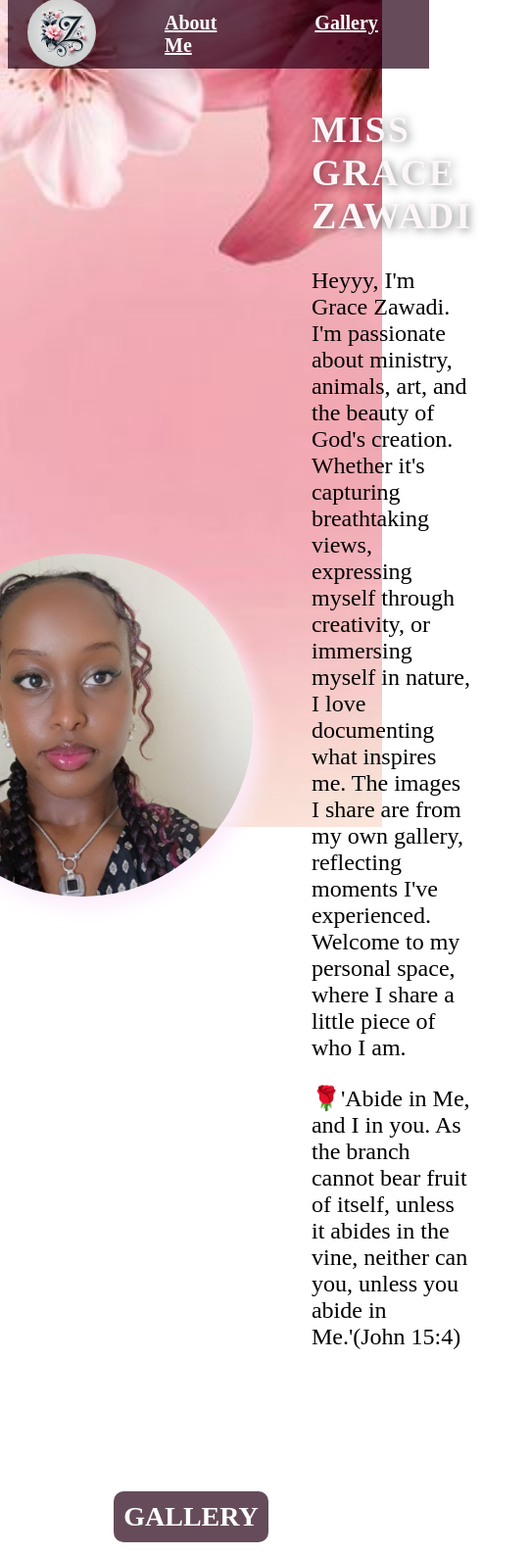
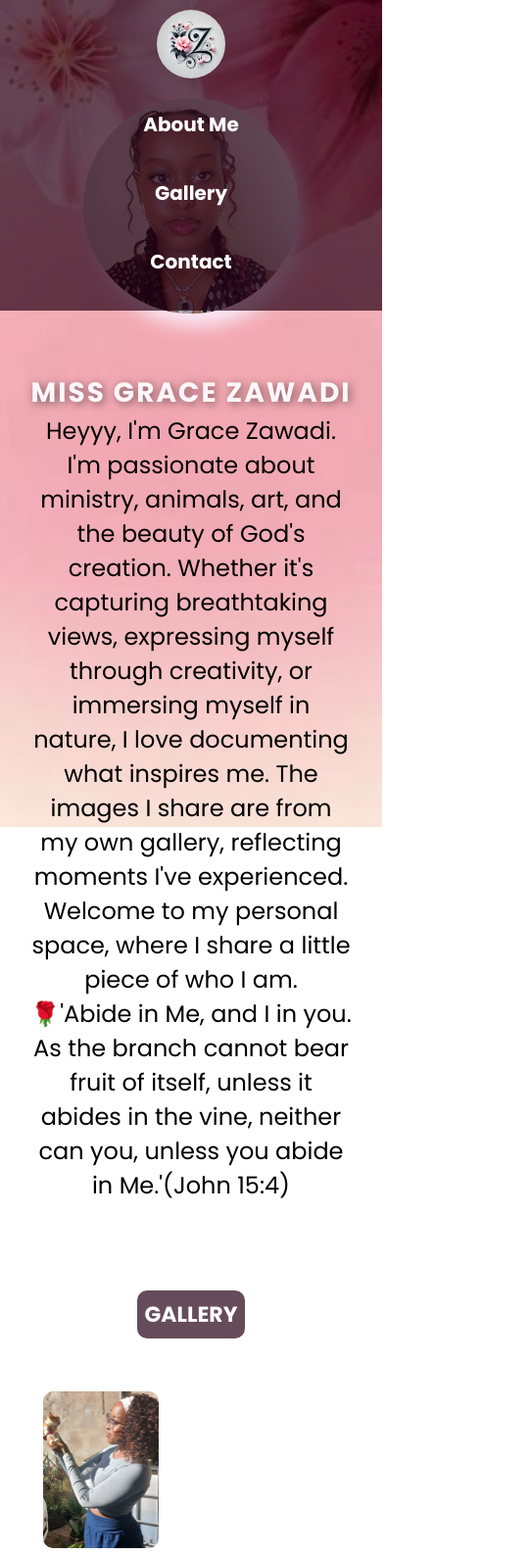
Before and after one commit to Chenzie2/Personal-website, a plain HTML site: page index.html in a window 390 px wide. Shown: the top 1587 px of the page at 98% size, 542 px wide, since content can reach past the window. Drawn offline with Linux system fonts and the light colour scheme.

Commit message:
Change font and deploy

```diff
--- a/index.html
+++ b/index.html
@@ -6,6 +6,7 @@
     <title>Grace Zawadi | Personal Gallery</title>
     <link rel="stylesheet" href="styles.css">
     <link rel="icon" type="image/png" href="./assets/logo.webp">
+    <link href="https://fonts.googleapis.com/css2?family=Poppins:wght@300;400;600;700&display=swap" rel="stylesheet">
     <link rel="stylesheet" href="https://cdnjs.cloudflare.com/ajax/libs/font-awesome/6.4.0/css/all.min.css">
 
 </head>
--- a/styles.css
+++ b/styles.css
@@ -1,3 +1,15 @@
+/* Import Google Font */
+@import url('https://fonts.googleapis.com/css2?family=Poppins:wght@300;400;600;700&display=swap');
+
+/* Global Reset */
+* {
+  margin: 0;
+  padding: 0;
+  box-sizing: border-box;
+  font-family: 'Poppins', sans-serif;
+}
+
+/* Background */
 .background {
   position: fixed;
   top: 0;
@@ -12,13 +24,14 @@
   height: 100%;
   object-fit: cover;
 }
-/* header */
+
+/* Header */
 .header {
   display: flex;
   align-items: center;
   justify-content: space-between;
   padding: 10px 20px;
-    background: rgba(37, 0, 21, 0.7); /* Keeps the header visible */
+  background: rgba(37, 0, 21, 0.7);
   position: fixed;
   width: 100%;
   height: 50px;
@@ -40,14 +53,17 @@
 }
 
 .nav-links li {
-    margin: 15px 30px; /* Proper spacing */
+  margin: 15px 30px;
 }
 
 .nav-links a {
   color: white;
   font-weight: bold;
   font-size: 20px;
+  text-decoration: none;
 }
+
+/* Hero */
 .hero {
   display: flex;
   align-items: center;
@@ -57,8 +73,9 @@
   text-align: left;
   max-width: 1300px;
   font-size: 24px;
+  margin: auto;
+}
 
-}
 .hero h1 {
   font-size: 38px;
   font-weight: bold;
@@ -71,36 +88,40 @@
 .hero img {
   width: 350px;
   height: 350px;
-    border-radius: 50%; /* Makes it a perfect circle */
+  border-radius: 50%;
   object-fit: cover;
   box-shadow: 7px 12px 20px rgb(252, 237, 252);
 }
 
-
 .hero div {
   max-width: 700px;
 }
+
+/* Container */
 .container {
   max-width: 95%;
   margin: auto;
   display: flex;
   flex-direction: column;
   align-items: center;
-    gap: 30px; /* Adds spacing between sections */
+  gap: 30px;
 }
+
+/* Section Headings */
 h2 {
   font-size: 28px;
   font-weight: bold;
   text-align: center;
   color: white;
   text-transform: uppercase;
-    margin: 20px auto; /* Centers the heading */
+  margin: 20px auto;
   padding: 10px;
   background: rgba(37, 0, 21, 0.7);
   border-radius: 10px;
-    width: fit-content; /* Makes it only as wide as the text */
+  width: fit-content;
 }
 
+/* Moments Section */
 .moments-category {
   display: flex;
   justify-content: center;
@@ -108,7 +129,7 @@ h2 {
   max-width: 85%;
   margin-bottom: 40px;
   padding: 30px;
-    border: 4px solid white; /* Frame */
+  border: 4px solid white;
   border-radius: 15px;
   box-shadow: 0px 0px 15px rgba(255, 255, 255, 0.2);
 }
@@ -116,27 +137,27 @@ h2 {
 .grid {
   display: flex;
   flex-wrap: wrap;
-    justify-content: space-between; /* Spreads images evenly */
+  justify-content: space-between;
   gap: 10px;
   width: 100%;
 }
 
 .grid img {
-    width: calc(100% / 5 - 12px);/* 5 images per row */
-    height: 230px; /* Fixed equal height */
+  width: calc(100% / 5 - 12px);
+  height: 230px;
   object-fit: cover;
   border-radius: 10px;
+  transition: transform 0.3s ease, box-shadow 0.3s ease;
 }
 
-
-
-/* Hover effect */
+/* Hover */
 .grid img:hover {
   transform: scale(1.05);
   box-shadow: 10px 20px 15px rgb(255, 255, 255);
   border-color: rgb(240, 88, 240);
 }
 
+/* Contact */
 .contact {
   text-align: center;
   background: rgba(56, 1, 33, 0.8);
@@ -154,6 +175,7 @@ h2 {
   font-weight: bold;
 }
 
+/* Social */
 .social-icons {
   display: flex;
   justify-content: center;
@@ -180,6 +202,7 @@ h2 {
   transform: scale(1.05);
 }
 
+/* Footer */
 footer {
   background: rgba(37, 0, 21, 0.9);
   color: white;
@@ -189,3 +212,54 @@ footer {
   width: 100%;
   border-top: 2px solid rgba(255, 255, 255, 0.2);
 }
+
+/* ---------- Mobile Responsive ---------- */
+@media (max-width: 768px) {
+  .header {
+    flex-direction: column;
+    height: auto;
+    padding: 10px;
+  }
+
+  .nav-links {
+    flex-direction: column;
+    align-items: center;
+    gap: 10px;
+    padding: 10px 0;
+  }
+
+  .hero {
+    flex-direction: column;
+    text-align: center;
+    padding: 100px 20px 40px;
+  }
+
+  .hero img {
+    width: 220px;
+    height: 220px;
+  }
+
+  .hero h1 {
+    font-size: 28px;
+  }
+
+  .grid img {
+    width: 48%;
+    height: 160px;
+  }
+
+  .contact {
+    width: 95%;
+    padding: 20px;
+  }
+
+  .social-icons {
+    flex-direction: column;
+    gap: 10px;
+  }
+
+  h2 {
+    font-size: 22px;
+    padding: 8px;
+  }
+}
```
Lines whose indentation alone changed are shown as unchanged.
